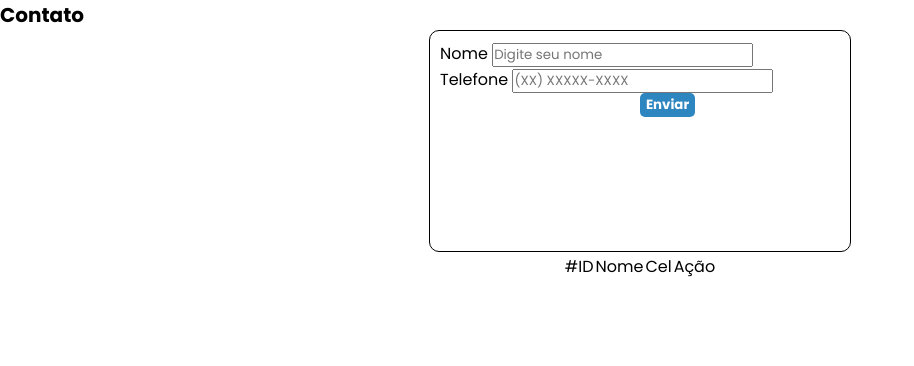
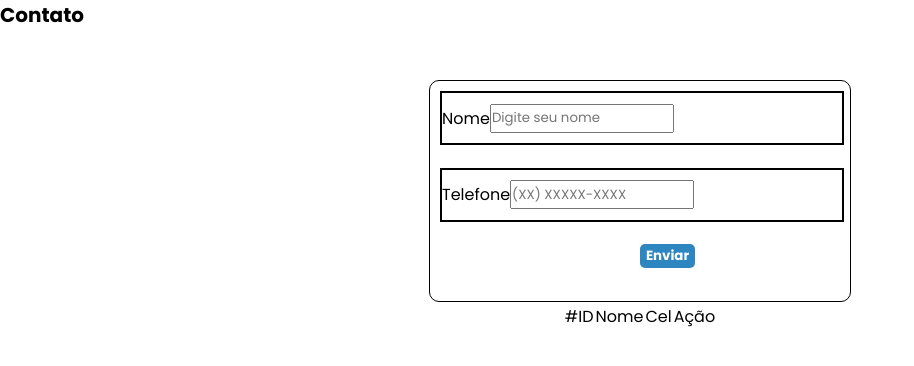
Before and after one commit to IsabelleRancan/DesenvolvimentoWebDinamico, a plain HTML site: page projeto01/index.html in a window 1280 px wide. Shown: the whole page, without its empty margins (0-914 px from the left). Drawn offline with Linux system fonts and the light colour scheme; a web font is replaced by a local one.

Commit message:
tristeza

```diff
--- a/projeto01/style.scss
+++ b/projeto01/style.scss
@@ -16,6 +16,7 @@ h1{
 }
 
 .container{
+  margin: 5rem;
   font-size: 1.6rem;
   display: flex;
   flex-direction: column;
@@ -28,16 +29,35 @@ h1{
   height: 20rem;
   border: .1rem solid black;
   border-radius: 1rem;
-  display: flex;
-  flex-direction: column;
+  display: grid;
+  grid-template-columns: 1 fr, 2 fr;
+  grid-template-rows: 1 fr, 1 fr;
+  //flex-direction: column;
 
 }
 
-.input{
-  width: 2rem;
-  height: rem;
+.nome{
+  width: 100%;
+  height: 5rem;
+  display: flex;
+  align-items: center;
+  border: .2rem solid black;
 }
 
+.telefone{
+  width: 100%;
+  height: 5rem;
+  display: flex;
+  align-items: center;
+  border: .2rem solid black;
+}
+
+input{
+  height: 2.5rem;
+  width: 18rem;
+  display: flex;
+
+}
 /*input#txtNome{
   width: 20rem;
 }
```
Also changed, not shown: projeto01/style.css, 1 other file.
